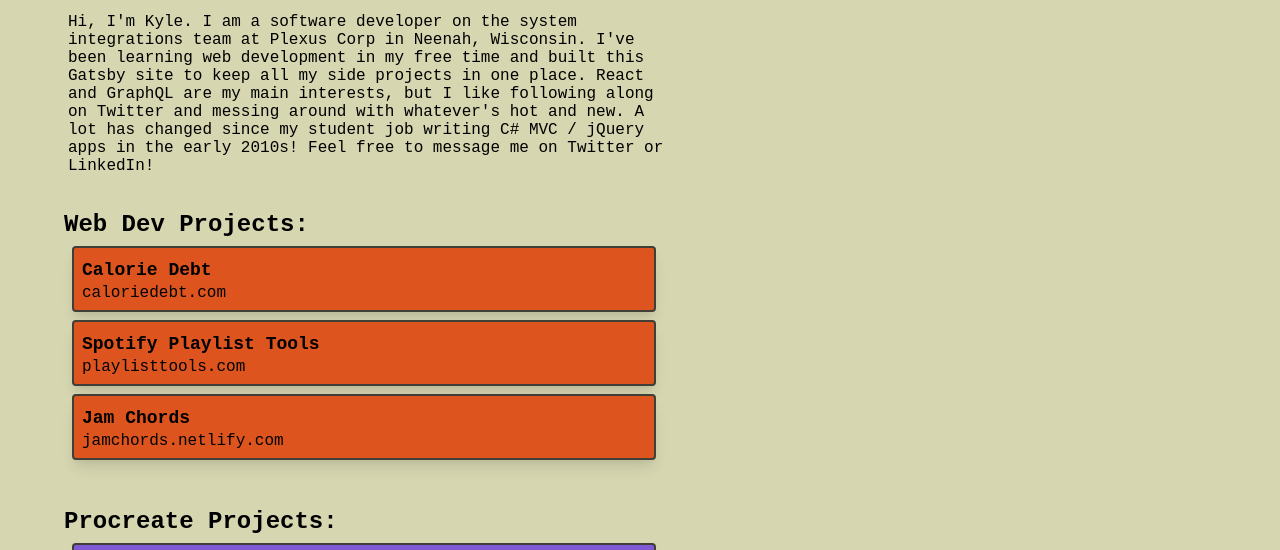
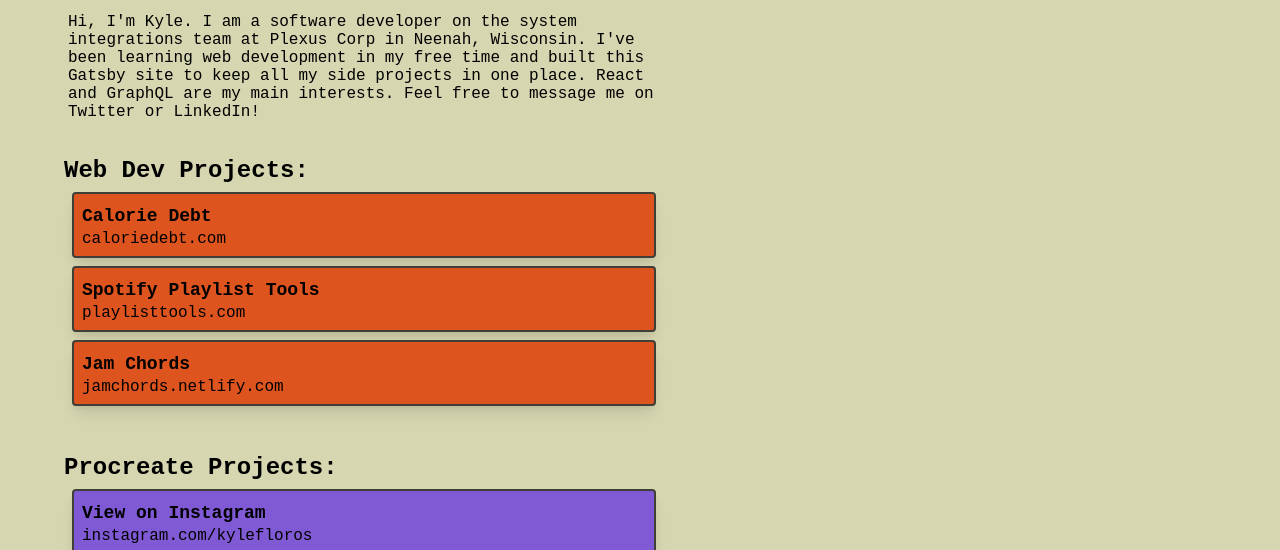
Before and after one commit to kylefloros/portfolio, a Gatsby site: page / in a window 1280 px wide. Shown: the part 196-746 px from the top of the page. Built offline with nearby package versions, Linux system fonts and the light colour scheme; Gatsby itself is replaced by a stand-in of ours.

Commit message:
Changed Blurb

```diff
--- a/src/pages/index.js
+++ b/src/pages/index.js
@@ -84,7 +84,7 @@
         <div className="flex flex-col w-9/10">
           <div className="w-9/10 md:w-card ml-1">
             <p>
-              Hi, I'm Kyle.  I am a software developer on the system integrations team at Plexus Corp in Neenah, Wisconsin. I've been learning web development in my free time and built this Gatsby site to keep all my side projects in one place. React and GraphQL are my main interests, but I like following along on Twitter and messing around with whatever's hot and new.  A lot has changed since my student job writing C# MVC / jQuery apps in the early 2010s! Feel free to message me on Twitter or LinkedIn!
+              Hi, I'm Kyle.  I am a software developer on the system integrations team at Plexus Corp in Neenah, Wisconsin. I've been learning web development in my free time and built this Gatsby site to keep all my side projects in one place. React and GraphQL are my main interests.  Feel free to message me on Twitter or LinkedIn!
             </p>
           </div>
           {/* Projects */}
```
